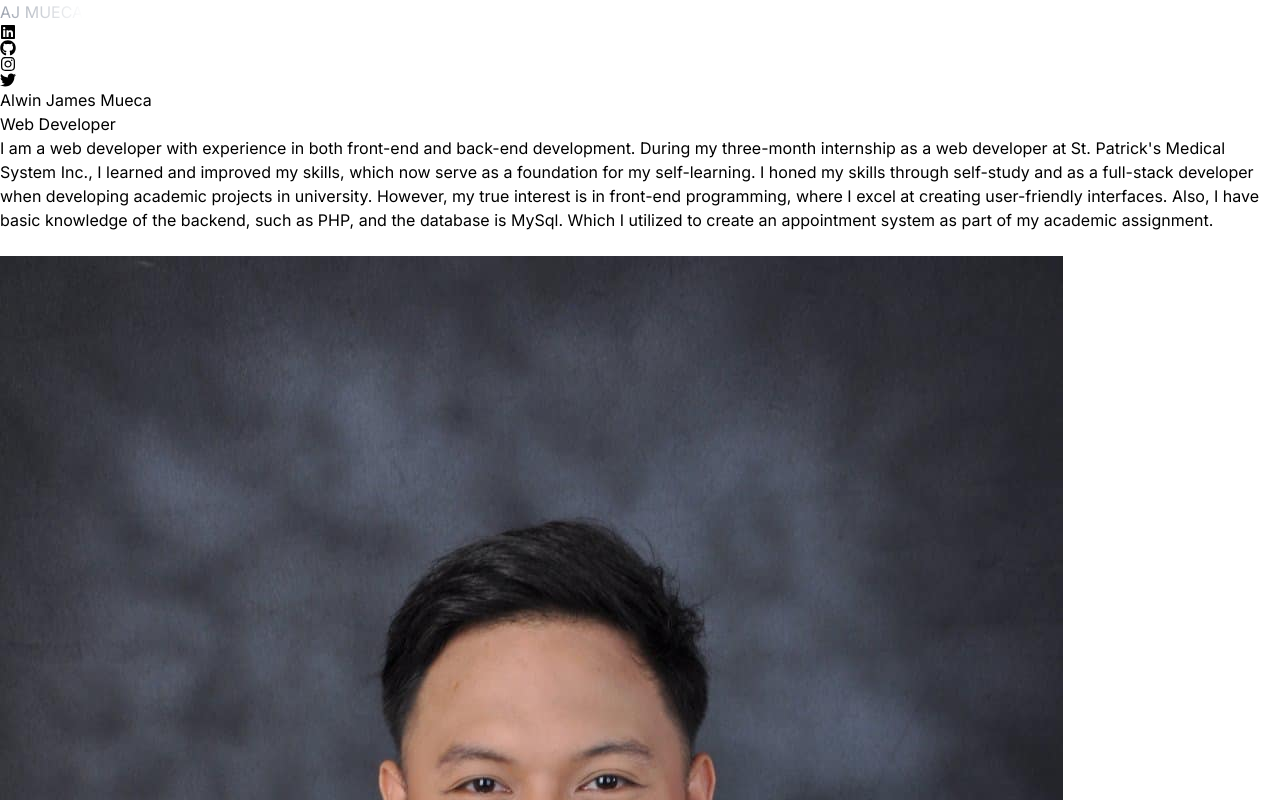
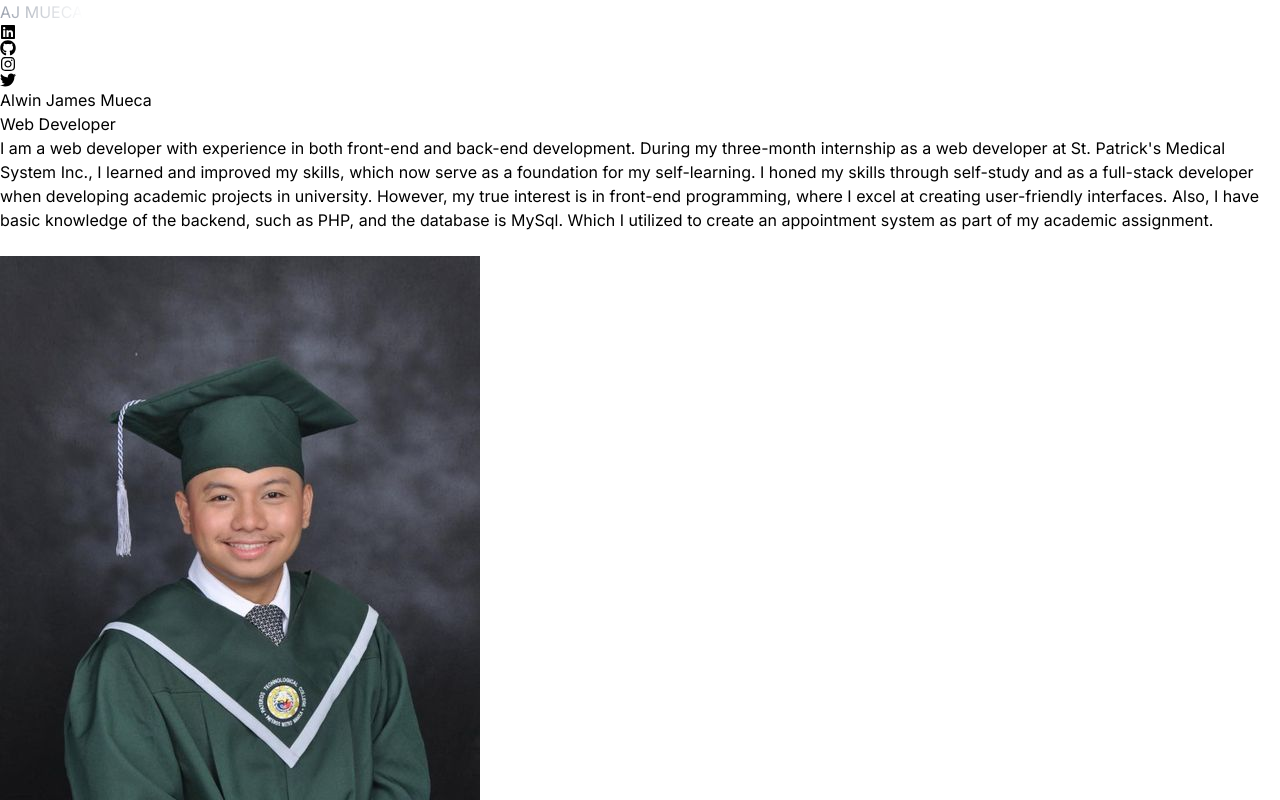
Before and after one commit to AlwinJamesM/my-portfolio, a React (Vite) app: page / in a window 1280 px wide. Shown: the top 800 px of the page. Built offline with nearby package versions, Linux system fonts and the light colour scheme.

Commit message:
modified pic

```diff
--- a/src/components/Hero.jsx
+++ b/src/components/Hero.jsx
@@ -1,5 +1,5 @@
 import { HERO_CONTENT } from "../constants";
-import profilepic1 from "../assets/profilepic1.jpg";
+import profilepic2 from "../assets/profilepic2.jpg";
 import { motion } from "framer-motion";
 
 const container = (delay) => ({
@@ -46,7 +46,7 @@ const Hero = () => {
               initial={{ x: 100, opacity: 0 }}
               animate={{ x: 0, opacity: 1 }}
               transition={{ duration: 1, delay: 1.2 }}
-              src={profilepic1}
+              src={profilepic2}
               alt="Alwin James Mueca"
               className="w-full h-auto max-w-[250px] lg:max-w-[350px] rounded-2xl"
             />
```
